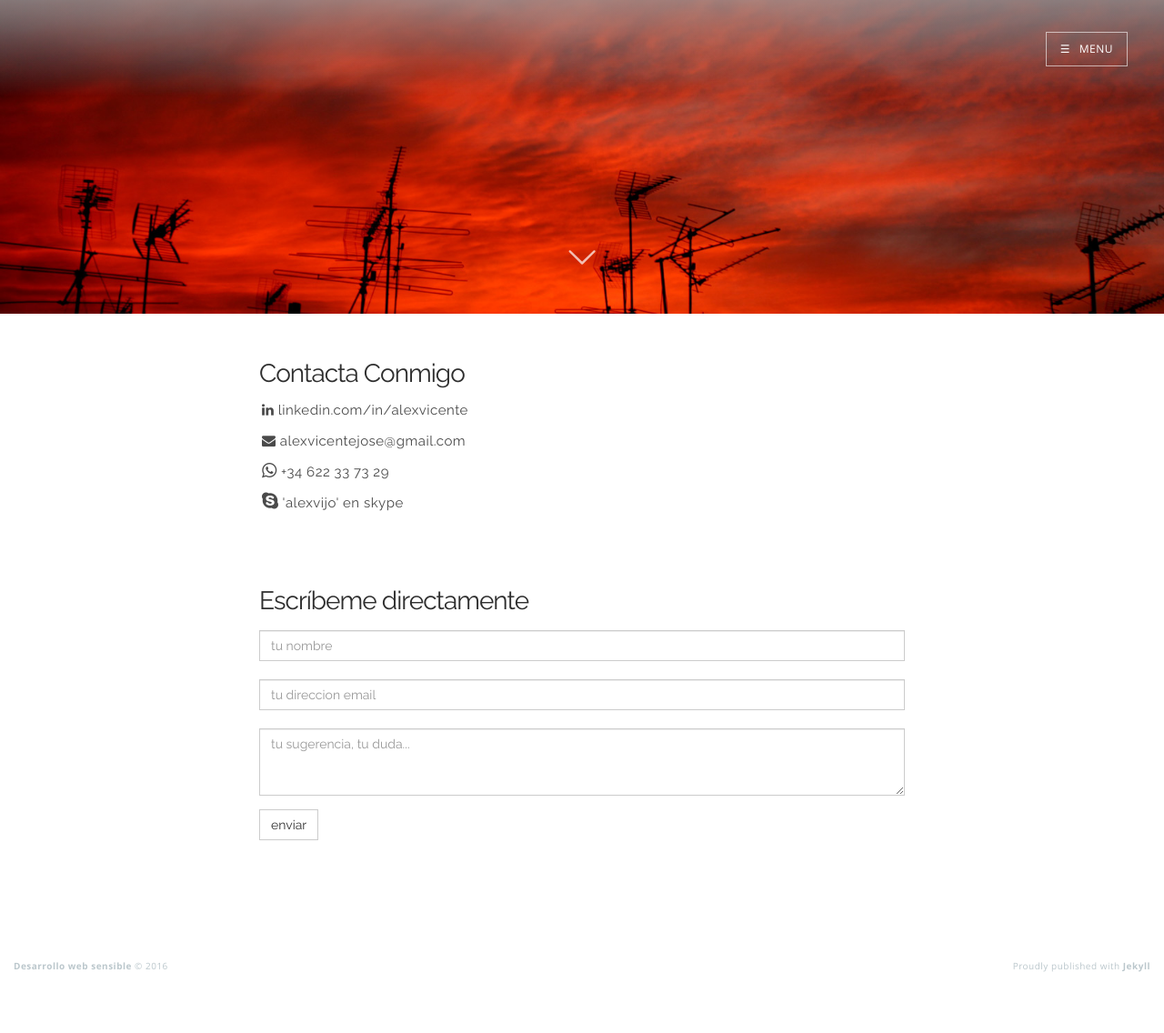
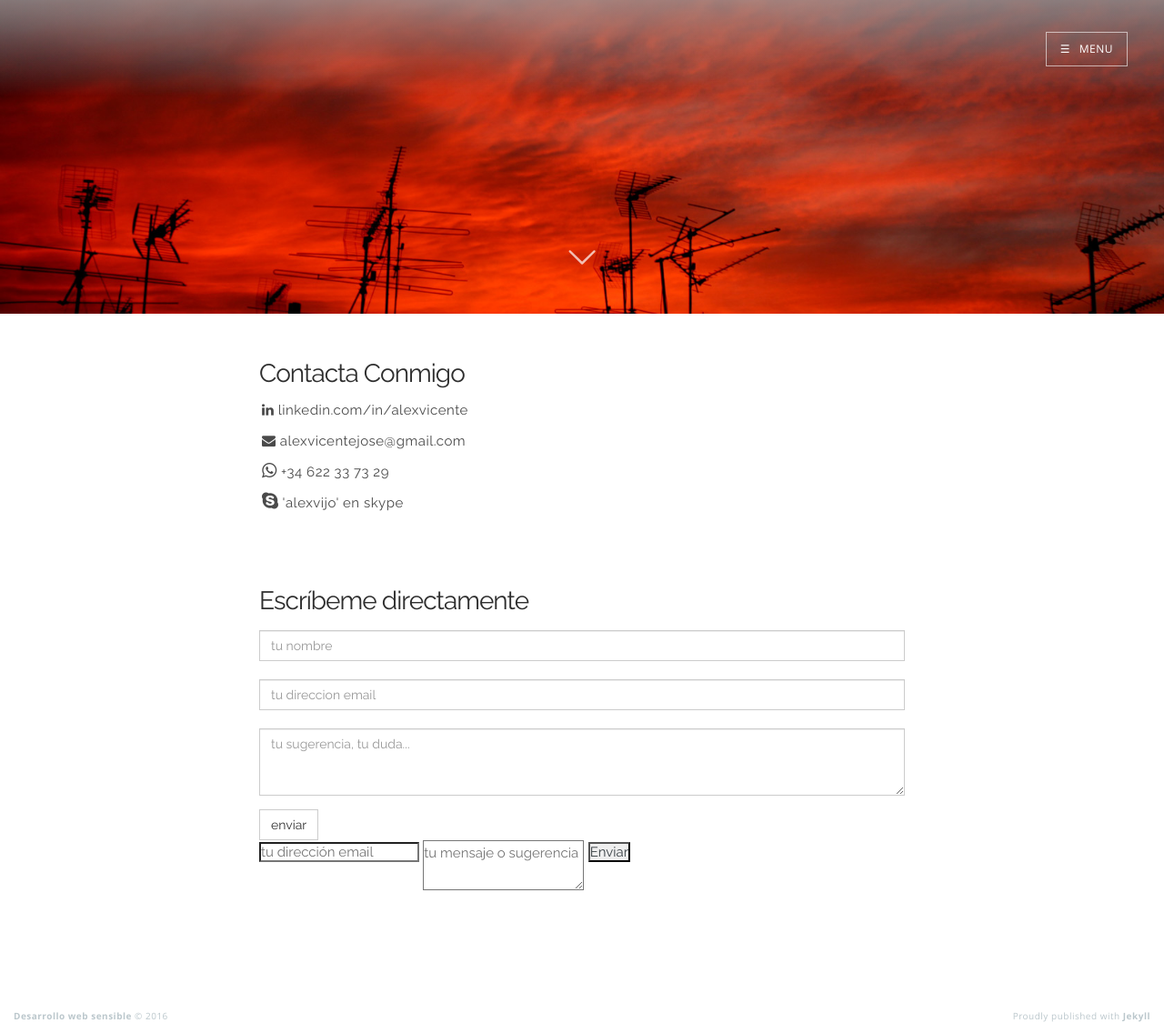
Before and after one commit to alexvijo/alexvijo.github.io, a Jekyll site: the page built from contacta.md, in a window 1280 px wide. Shown: the whole page at 91% size. Built offline with Jekyll 4.4.1, drawn with Linux system fonts in a browser that asks for light colours; nearby versions of some CDN libraries; before the commit the page ends 1082 px from its top, so only the background shows below that.

Commit message:
Update contacta.md

```diff
--- a/contacta.md
+++ b/contacta.md
@@ -55,6 +55,12 @@ group: "navigation"
   </form>
 </div>
 
+<form method="POST" action="http://formspree.io/alexvicentejose@gmail.com">
+  <input type="email" name="email" placeholder="tu dirección email">
+  <textarea name="message" placeholder="tu mensaje o sugerencia"></textarea>
+  <button type="submit">Enviar</button>
+</form>
+
 <script>
 
 
```
